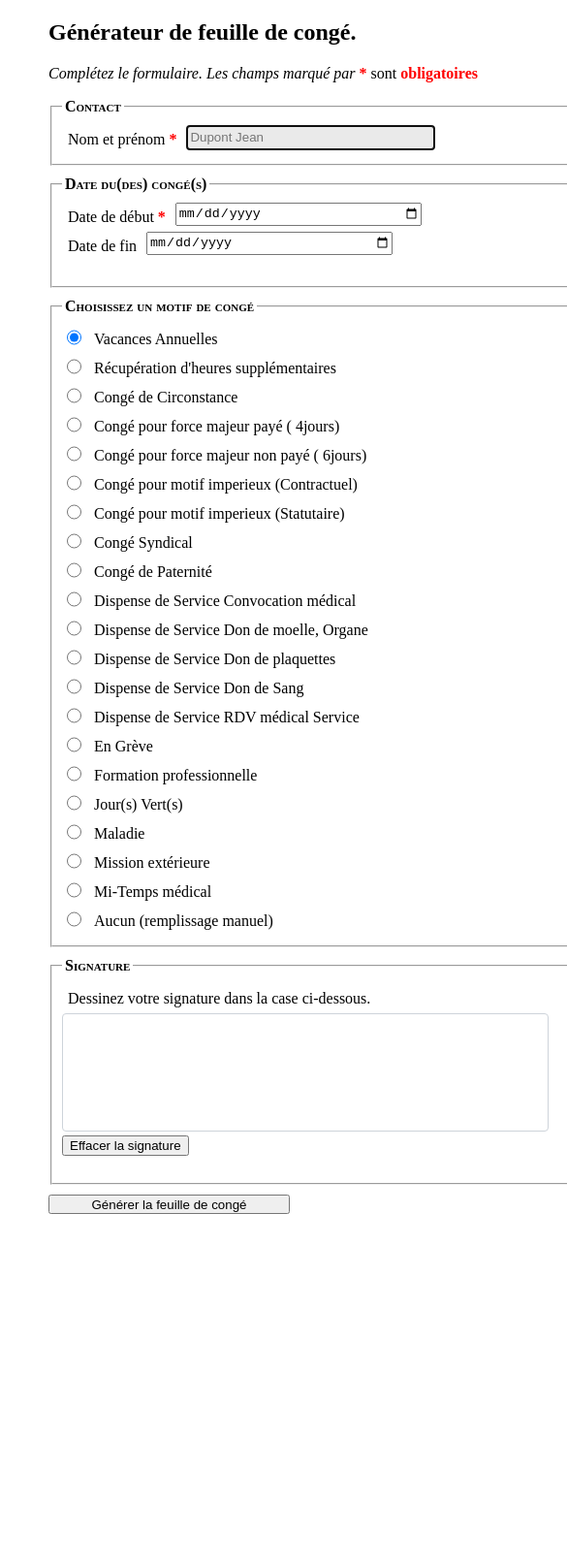
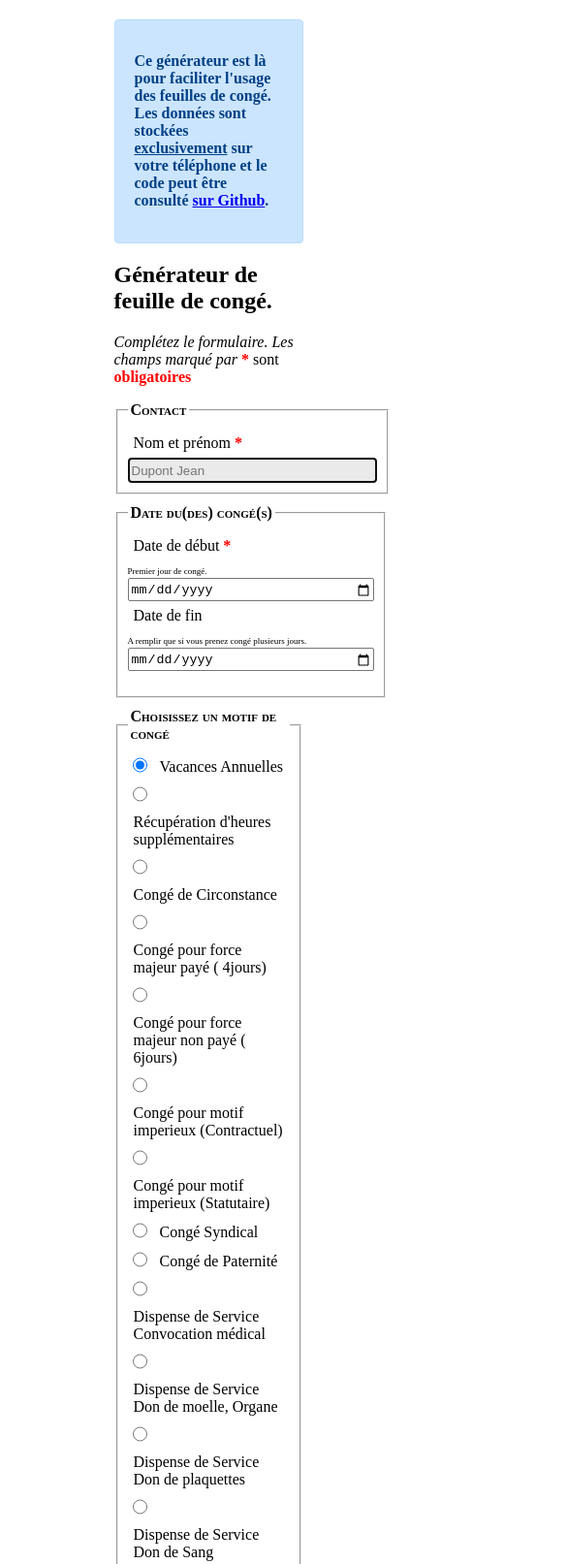
Before and after one commit to JefNewTech/Generateur_conge, a plain HTML site: page index.html in a window 390 px wide. Shown: the top 1613 px of the page at 97% size, 585 px wide, since content can reach past the window. Before the commit the page ends 1272 px from the top, so only its background shows below. Drawn offline with nearby package versions, Linux system fonts and the light colour scheme; a script that the page names is missing.

Commit message:
Correction de bug
correction de bug
adaptation responsive

```diff
--- a/conge.css
+++ b/conge.css
@@ -16,6 +16,7 @@ html {
 
 body {
     margin: 20px;
+    width: 100%;
     background: white;
     padding: env(safe-area-inset-top) env(safe-area-inset-right) env(safe-area-inset-bottom) env(safe-area-inset-left);
 }
@@ -75,9 +76,35 @@ canvas {
     background: #ffff;
 }
 
+/* Extra small devices (phones, 600px and down) */
+@media only screen and (max-device-width: 600px) {
+/*
+    form {
+        width: 400px;
+    }
+*/
+}
+
+/* Small devices (portrait tablets and large phones, 600px and up) */
+@media only screen and (min-device-width: 600px) {
+/*
+    form {
+        width: 400px;
+    }
+*/
+}
+
+/* Medium devices (landscape tablets, 768px and up) */
+@media only screen and (min-device-width: 768px) {
+/*
+    form {
+        width: 800px;
+    }
+*/
+}
 
 form {
-    width: 600px;
+    width: 50%;
     padding: 0px 30px;
     margin: auto;
 }
@@ -115,8 +142,55 @@ input[type=radio] {
     width: 15px;
 }
 
-input[type=submit] {
-    width: 200px;
-    height: 150px;
-    padding: 10px;
+input[type=button] {
+    background-color: #008CBA;
+    width: 50%;
+    height: 50px;
+    border: none;
+    border-radius: 12px;
+    color: white;
+    text-align: center;
+    font-size: 16px;
 }
+
+footer {
+    margin-top: 40px;
+    background: white;
+}
+
+
+@media (prefers-color-scheme: dark) {
+    footer {
+        background: #222;
+    }
+}
+
+.text-center {
+    text-align: center !important;
+}
+
+small {
+    font-size: xx-small;
+    color: black;
+}
+
+@media (prefers-color-scheme: dark) {
+    small {
+        font-size: xx-small;
+        color: white;
+    }
+}
+
+.alert {
+    position: relative;
+    padding: .75rem 1.25rem;
+    margin-bottom: 1rem;
+    border: 1px solid transparent;
+    border-radius: .25rem;
+}
+.alert-primary {
+    text-decoration-color: blue;
+    color: #004085;
+    background-color: #cce5ff;
+    border-color: #b8daff;
+}
--- a/index.html
+++ b/index.html
@@ -3,7 +3,9 @@
 
 <head>
     <meta charset="utf-8">
+    <meta name="viewport" content="width=initial-scale=1">
     <link rel="stylesheet" href="conge.css">
+    <link href="https://cdn.jsdelivr.net/npm/bootstrap@4.4.1/dist/css/bootstrap.min.css">
 
     <link rel="apple-touch-icon" sizes="180x180" href="./favicons/apple-icon-180x180.png">
     <link rel="icon" type="image/png" sizes="32x32" href="./favicons/favicon-32x32.png">
@@ -15,20 +17,29 @@
 
 <body>
     <form>
+        <div class="alert alert-primary" role="alert">
+            <h4>
+                    Ce générateur est là pour faciliter l'usage des feuilles de congé. Les données sont stockées
+                    <u>exclusivement</u> sur votre téléphone et le code peut être consulté
+                    <a href="https://github.com/JefNewTech/Generateur_conge.git">sur Github</a>.
+            </h4>
+        </div>
         <h2>Générateur de feuille de congé.</h2>
         <form id="form-conge" action="#">
             <p><i>Complétez le formulaire. Les champs marqué par </i><em>*</em> sont <em>obligatoires</em></p>
             <fieldset>
                 <legend>Contact</legend>
-                <label for="Nom et Prénom">Nom et prénom <em>*</em></label>
+                <label for="Nom et Prénom">Nom et prénom <em>*</em></label><br>
                 <input id="field-nom" name="name" placeholder="Dupont Jean" autofocus="">
             </fieldset>
             <fieldset>
                 <legend>Date du(des) congé(s) </legend>
-                <label for="Début">Date de début <em>*</em></label>
+                <label for="Début">Date de début <em>*</em></label><br>
+                <small>Premier jour de congé.</small><br>
                 <input id="field-debut" name="debut" type="date" placeholder="">
                 <p>
-                    <label for="Fin">Date de fin </label>
+                    <label for="Fin">Date de fin </label><br>
+                    <small>A remplir que si vous prenez congé plusieurs jours.</small><br>
                     <input id="field-fin" name="fin" type="date" placeholder="">
             </fieldset>
             <fieldset>
@@ -142,8 +153,8 @@
             <fieldset>
                 <legend>Signature</legend>
                 <div class="form-group">
-                    <label>Dessinez votre signature dans la case ci-dessous.</label>
-                    <canvas id="field-signature" width=500 height=120 aria-describedby="help-signature"></canvas>
+                    <label>Dessinez votre signature dans la case ci-dessous.</label><br>
+                    <canvas id="field-signature" width=360 height=240 aria-describedby="help-signature"></canvas><br>
                     <button id="reset-signature" type="button" class="btn btn-link btn-sm float-right">Effacer la signature</button>
                     <br><br>
                 </div>
@@ -151,6 +162,14 @@
             <p><input type="button" id="generate-btn" value="Générer la feuille de congé"></p>
         </form>
     </form>
+    <footer class="footer text-center">
+        <small>
+            <a href="https://github.com/JefNewTech/Generateur_conge.git">Github</a>
+            -
+            <a href="https://jefnewtech.be">jefnewtech.be</a>
+        </small>
+    </footer>
+
     <script src="https://cdn.jsdelivr.net/npm/signature_pad@2.3.2/dist/signature_pad.min.js"></script>
     <script src="https://unpkg.com/pdf-lib"></script>
     <script src="https://code.jquery.com/jquery-3.5.0.js"></script>
```
Also changed, not shown: 1 other file.
